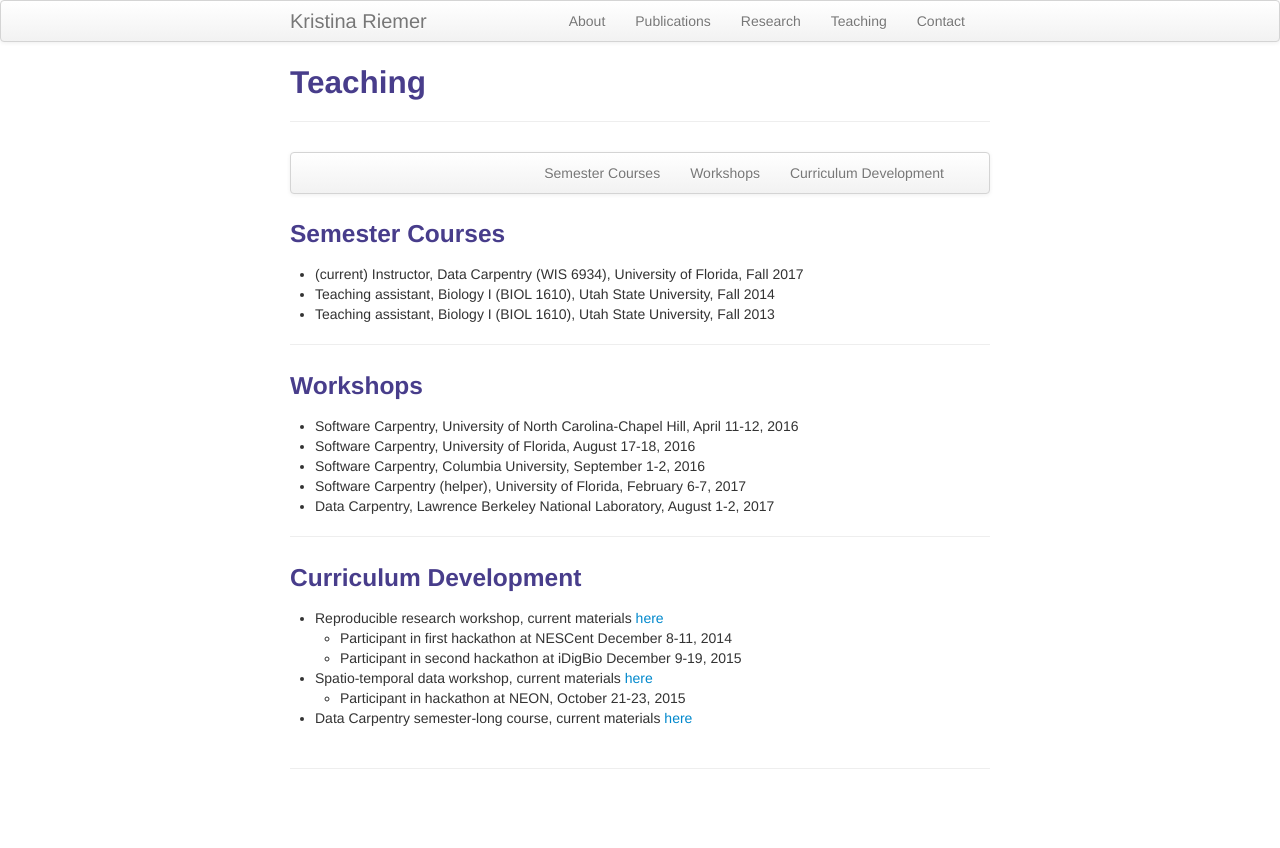
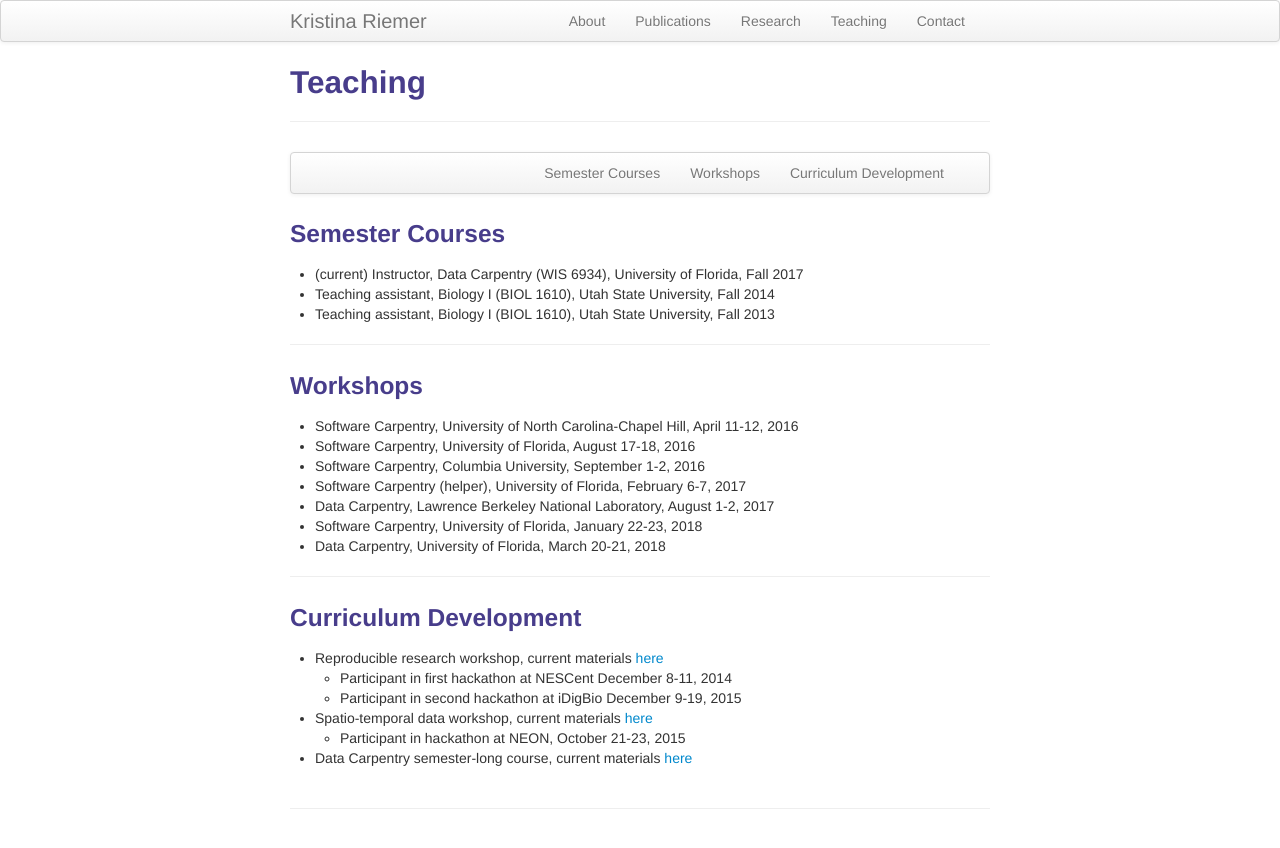
Before and after one commit to KristinaRiemer/KristinaRiemer.github.io, a Jekyll site: the page built from pages/teaching.md, in a window 1280 px wide. Shown: the top 848 px of the page. Built offline with Jekyll 4.4.1, drawn with Linux system fonts in a browser that asks for light colours.

Commit message:
Update workshops list

```diff
--- a/pages/teaching.md
+++ b/pages/teaching.md
@@ -30,6 +30,8 @@ description: Kristina Riemer's teaching experiences
 - Software Carpentry, Columbia University, September 1-2, 2016
 - Software Carpentry (helper), University of Florida, February 6-7, 2017
 - Data Carpentry, Lawrence Berkeley National Laboratory, August 1-2, 2017
+- Software Carpentry, University of Florida, January 22-23, 2018
+- Data Carpentry, University of Florida, March 20-21, 2018
 
 ---
 
```
